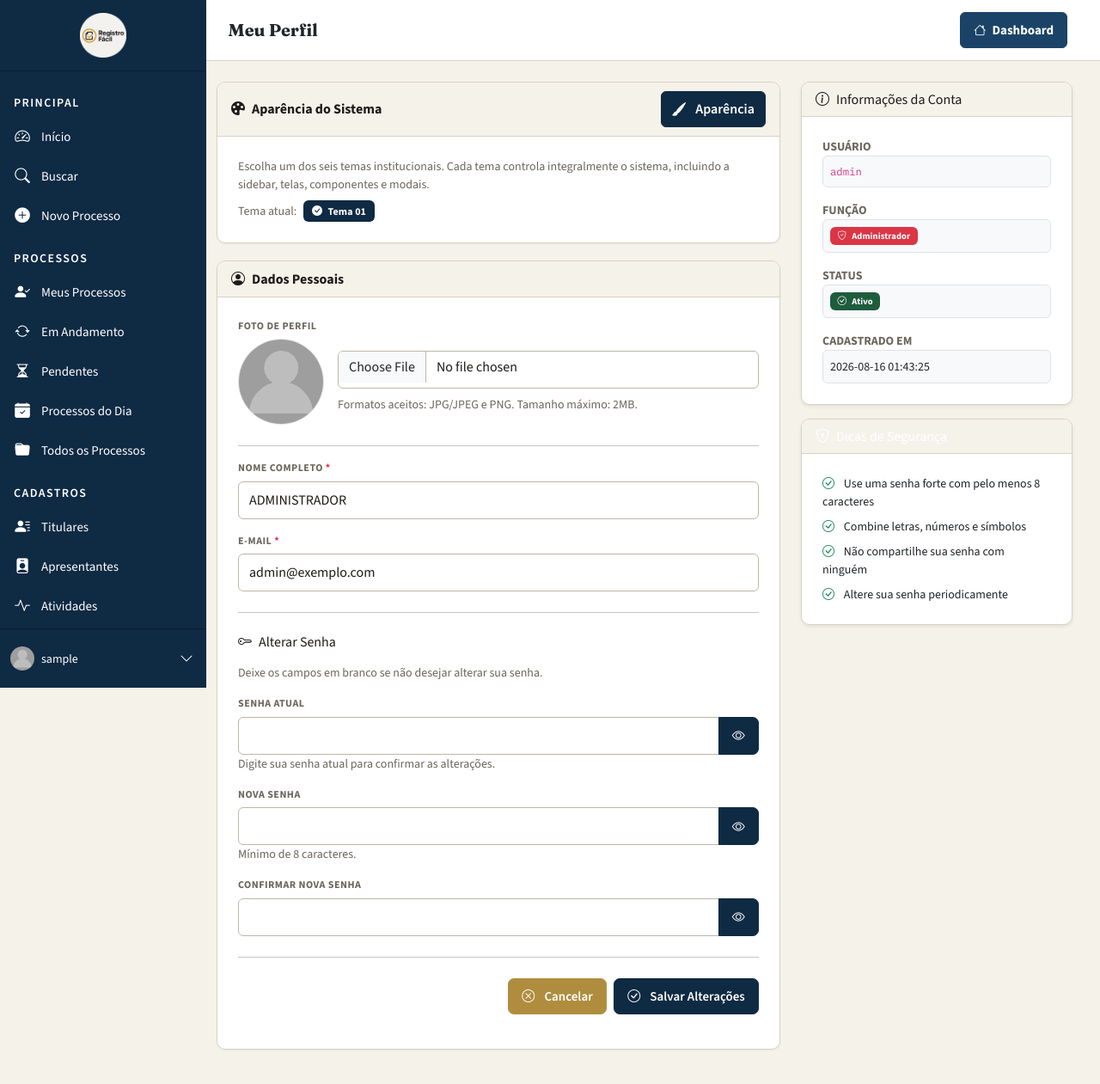
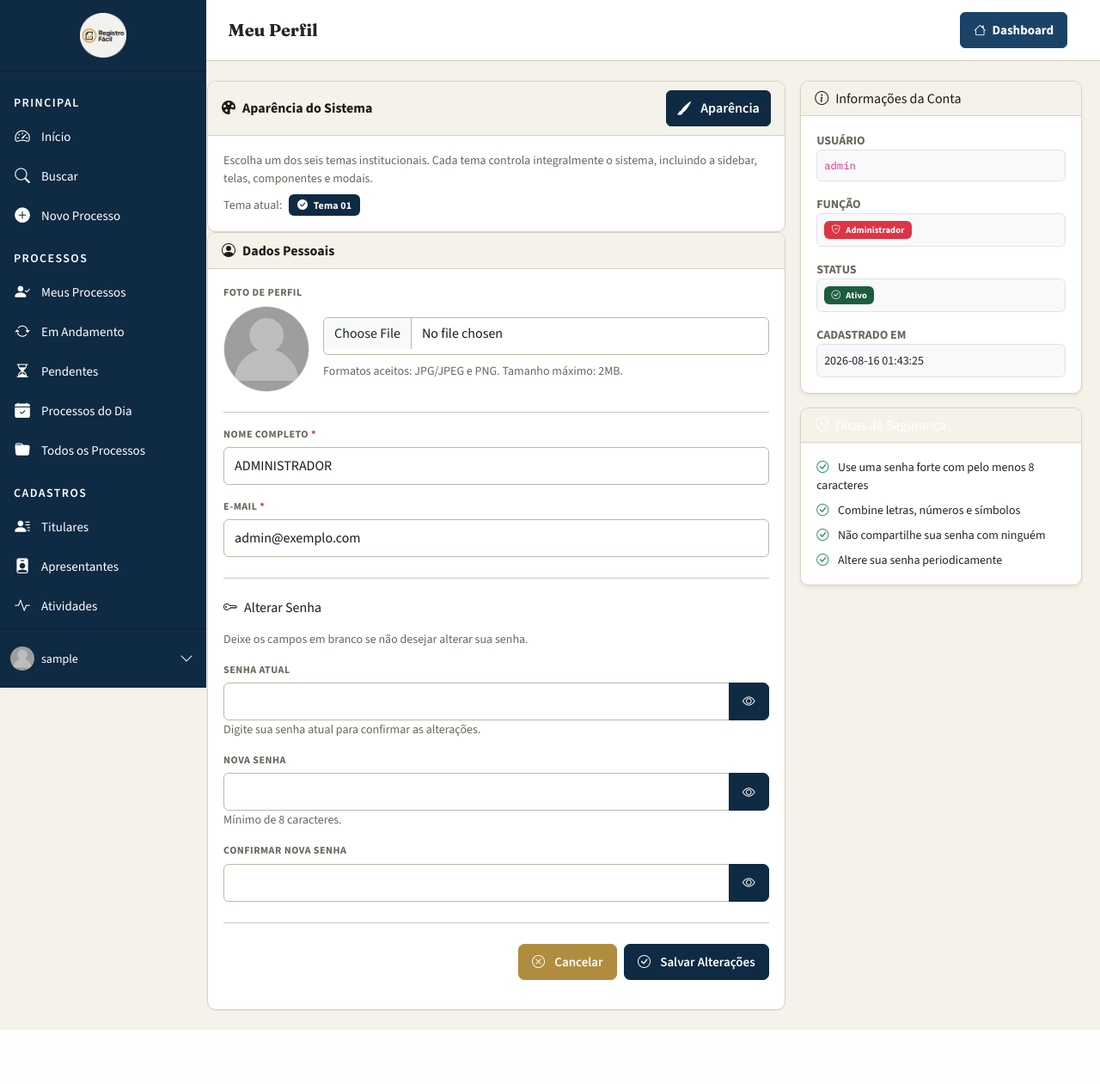
Before and after one commit to espetocearensesobral-boop/registrofacil-v3, a Flask app: page /perfil/ in a window 1280 px wide. Shown: the whole page at 86% size. After the commit the page ends 1198 px from the top, so only its background shows below. Run offline with Flask 3, Linux system fonts and the light colour scheme; the visitor is signed in with stand-in values (Sample User, id 1); data comes from the database, SQL or seed files in the repository; parts of the project's set-up code (start-up, migrations or seed data) failed here and were passed over; some libraries are stand-ins or nearby versions.

Commit message:
style: compact global layout spacing

```diff
--- a/static/css/visual-system.css
+++ b/static/css/visual-system.css
@@ -1702,3 +1702,75 @@ html body .filter-bar.active-filters .filter-bar-toggle strong,
 html body .filter-bar.active-filters .filter-bar-toggle i {
   color: var(--rf-text-primary, #1D1B18) !important;
 }
+
+
+/* ============================================================
+   LAYOUT COMPACTO - régua única de espaços e superfícies
+   ============================================================ */
+:root {
+  --rf-layout-gutter: clamp(.875rem, 1.65vw, 1.5rem);
+  --rf-layout-gap: clamp(.75rem, 1.35vw, 1.125rem);
+  --rf-layout-section: clamp(1rem, 1.8vw, 1.5rem);
+}
+
+#page-content-wrapper > .container-fluid,
+#page-content-wrapper > main {
+  padding: var(--rf-layout-section) var(--rf-layout-gutter) !important;
+}
+
+#page-content-wrapper > .container-fluid > .row,
+#page-content-wrapper > main > .row,
+#page-content-wrapper .row.g-4,
+#page-content-wrapper .row.g-5 {
+  --bs-gutter-x: var(--rf-layout-gap);
+  --bs-gutter-y: var(--rf-layout-gap);
+}
+
+#page-content-wrapper .mb-4 { margin-bottom: var(--rf-layout-section) !important; }
+#page-content-wrapper .mb-5 { margin-bottom: 1.75rem !important; }
+
+#page-content-wrapper .card,
+#page-content-wrapper .rf-card,
+#page-content-wrapper .cfg-card,
+#page-content-wrapper .filter-bar,
+#page-content-wrapper .kpi-bar {
+  margin-bottom: 0;
+  border-radius: var(--rf-radius-md);
+}
+
+#page-content-wrapper .card-header,
+#page-content-wrapper .rf-card-header,
+#page-content-wrapper .cfg-card-header {
+  padding: .7rem 1rem;
+}
+
+#page-content-wrapper .card-body,
+#page-content-wrapper .rf-card-body,
+#page-content-wrapper .cfg-card-body {
+  padding: 1.125rem;
+}
+
+#page-content-wrapper .page-header,
+#page-content-wrapper .page-title-row {
+  margin-bottom: var(--rf-layout-gap) !important;
+}
+
+.modal-dialog { margin: .75rem auto; }
+.modal-content { border-radius: var(--rf-radius-md); }
+.modal-header { padding: .8rem 1rem; }
+.modal-body { padding: 1rem; }
+.modal-footer { padding: .7rem 1rem; }
+
+@media (max-width: 991.98px) {
+  #page-content-wrapper > .container-fluid,
+  #page-content-wrapper > main { padding: 1rem .875rem !important; }
+}
+
+@media (max-width: 575.98px) {
+  #page-content-wrapper > .container-fluid,
+  #page-content-wrapper > main { padding: .875rem .75rem !important; }
+  #page-content-wrapper .card-body,
+  #page-content-wrapper .rf-card-body,
+  #page-content-wrapper .cfg-card-body { padding: .875rem; }
+  .modal-dialog { margin: .5rem; }
+}
--- a/templates/base.html
+++ b/templates/base.html
@@ -115,7 +115,7 @@
     </style>
 
     <link rel="stylesheet" href="{{ url_for('static', filename='css/color-themes.css') }}">
-    <link rel="stylesheet" href="{{ url_for('static', filename='css/visual-system.css', v='settings-polish-1') }}">
+    <link rel="stylesheet" href="{{ url_for('static', filename='css/visual-system.css', v='layout-compact-1') }}">
     <style id="rf-header-button-contract">
         html body .navbar .nav-btn.nav-btn-secondary {
             background-color: var(--color-primary-light, #1B4368) !important;
--- a/templates/login.html
+++ b/templates/login.html
@@ -66,7 +66,7 @@
         .version-badge{position:absolute;bottom:1.5rem;right:1.5rem;font-size:.7rem;color:#333;font-family: var(--rf-font-mono)}
     </style>
     <link rel="stylesheet" href="{{ url_for('static', filename='css/color-themes.css') }}">
-    <link rel="stylesheet" href="{{ url_for('static', filename='css/visual-system.css', v='settings-polish-1') }}">
+    <link rel="stylesheet" href="{{ url_for('static', filename='css/visual-system.css', v='layout-compact-1') }}">
 </head>
 <body data-cor="{{ tema_cor_usuario }}">
     <!-- Painel esquerdo: formulário -->
```
